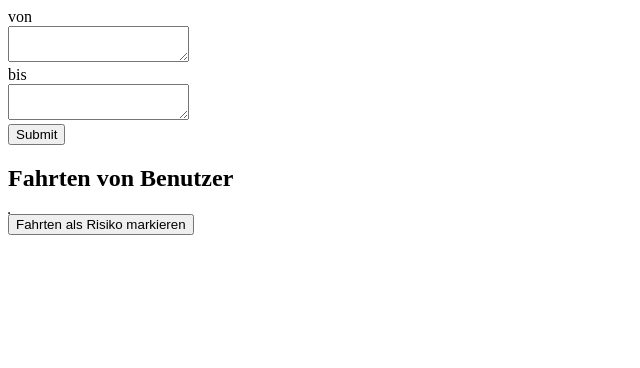
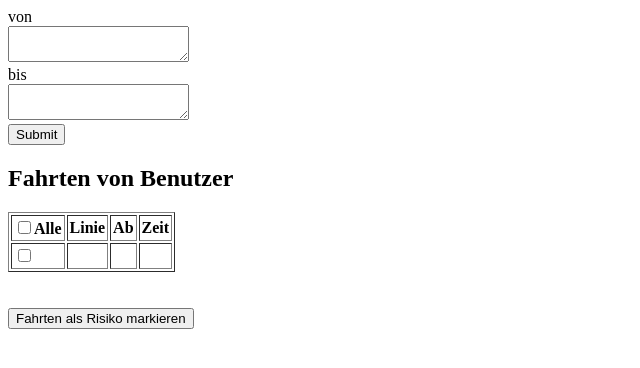
Before and after one commit to BackyTabba/geosoft1-abschlussprojekt, a website: page src/html/arzt/arztNutzerfahrten.html in a window 1280 px wide. Shown: the whole page, without its empty margins (0-640 px from the left). Drawn offline with Linux system fonts and the light colour scheme.

Commit message:
Update arztNutzerfahrten.html

```diff
--- a/src/html/arzt/arztNutzerfahrten.html
+++ b/src/html/arzt/arztNutzerfahrten.html
@@ -17,12 +17,25 @@
 <div id="Nutzerfahrtentabelle">
 <h2>Fahrten von Benutzer</h2>
     <table id="tableNutzerfahrten" cellpadding="2" cellspacing="2" border="1">
-    <thead>
-    </thead>
+
     <tbody>
+
+    <tr>
+            <th><input type="checkbox">Alle</th>
+            <th>Linie</th>
+            <th>Ab</th>
+            <th>Zeit</th>
+        </tr>
+        <tr>
+            <td><input type="checkbox"></td>
+            <td></td>
+            <td></td>
+            <td></td>
+        </tr>
     </tbody>
     </table>
 </div>
+<br><br>
 <input type='button' id='markierBtn' value="Fahrten als Risiko markieren">
 
 </body>
```
